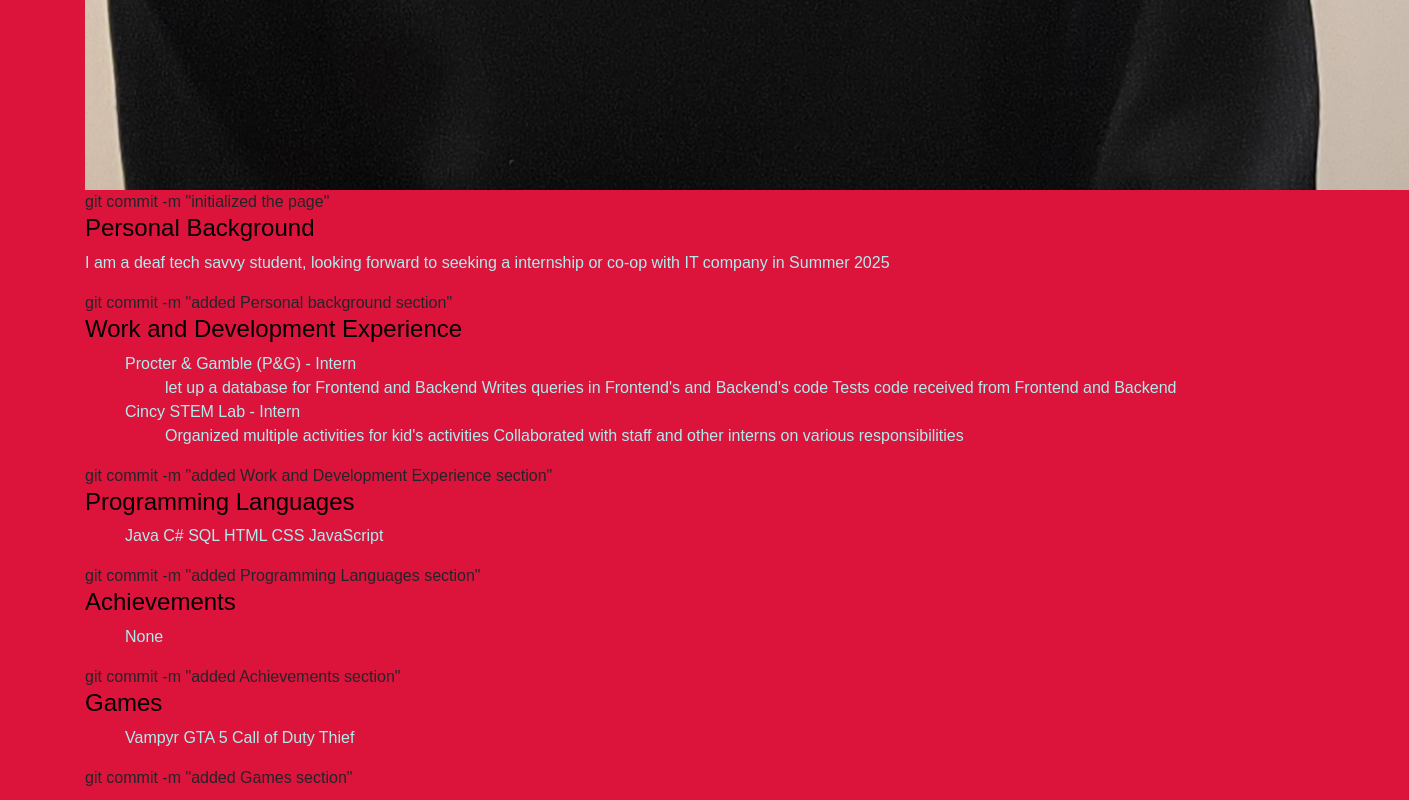
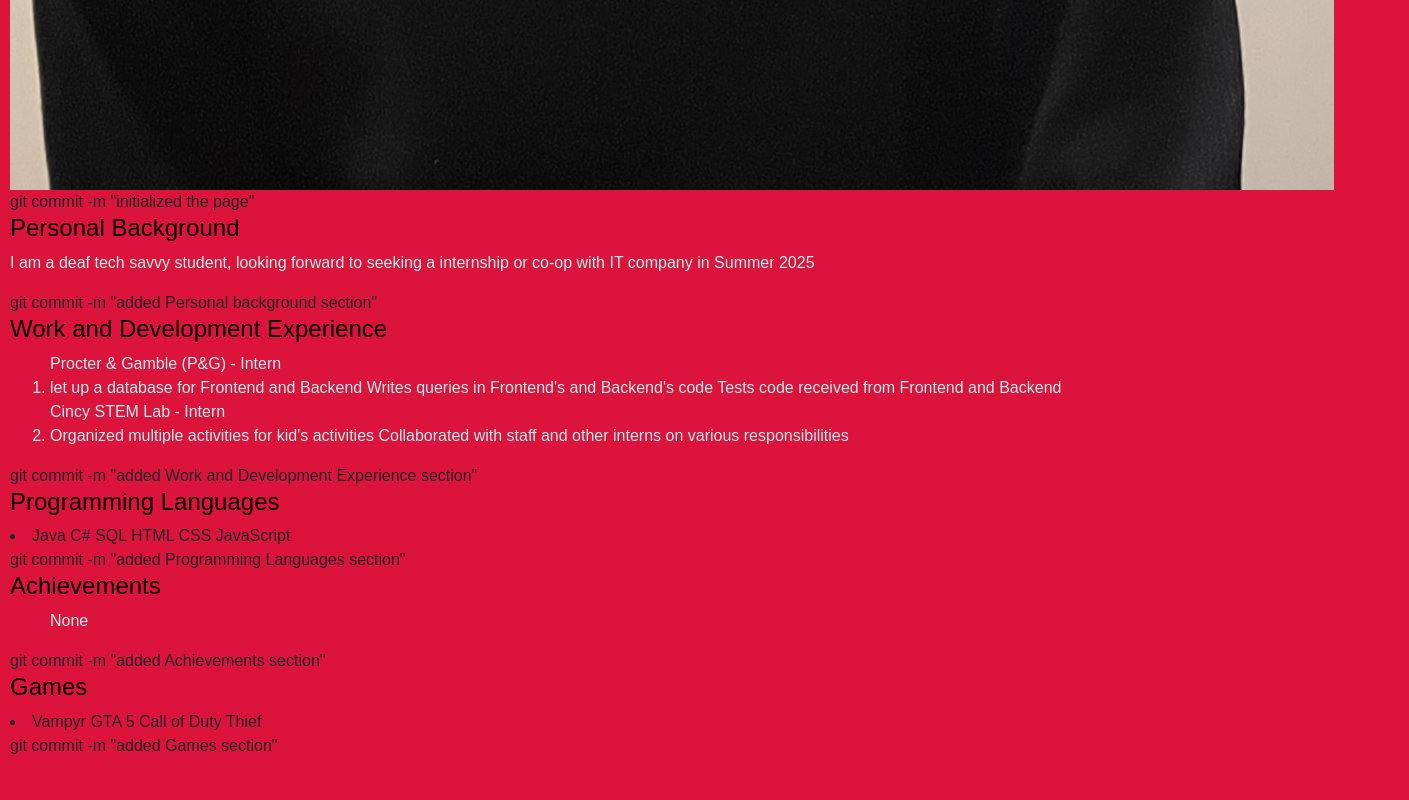
Before and after one commit to IT3049C-Lively-FA23/online-portfolio-DeafieGuy, a website: page index.html in a window 1280 px wide. Shown: the part 1533-2333 px from the top of the page, 1409 px wide, since content can reach past the window. After the commit the page ends 2301 px from the top, so only its background shows below. Drawn offline with nearby package versions, Linux system fonts and the light colour scheme.

Commit message:
Replaced section to class, replaced the inside ol to li

```diff
--- a/index.html
+++ b/index.html
@@ -13,14 +13,14 @@
 </head>
 
 <body>
-  <div class="container">
+  <div class="Name">
     <h1>
       Donald Durgan III
     </h1>
     <img src="resources/images/20220911_190718.jpg" />
     git commit -m "initialized the page"
 
-    <div section="Personal Background">
+    <div class="Personal Background">
       <h4>Personal Background</h4>
       <p>
         I am a deaf tech savvy student, looking forward to seeking a internship or co-op with IT company in Summer 2025
@@ -28,38 +28,38 @@
     </div>
     git commit -m "added Personal background section"
 
-    <div section="Work and Development Experience">
+    <div class="Work and Development Experience">
       <h4>Work and Development Experience</h4>
       <ol>
         Procter & Gamble (P&G) - Intern
-        <ol>
+        <li>
           let up a database for Frontend and Backend
           Writes queries in Frontend's and Backend's code
           Tests code received from Frontend and Backend
-        </ol>
+        </li>
         Cincy STEM Lab - Intern
-        <ol>
+        <li>
           Organized multiple activities for kid's activities
           Collaborated with staff and other interns on various responsibilities
-        </ol>
+        </li>
       </ol>
     </div>
     git commit -m "added Work and Development Experience section"
 
-    <div section="Programming Languages">
+    <div class="Programming Languages">
       <h4>Programming Languages</h4>
-      <ol>
+      <li>
         Java
         C#
         SQL
         HTML
         CSS
         JavaScript
-      </ol>
+      </li>
     </div>
     git commit -m "added Programming Languages section"
 
-    <div section="Achievements">
+    <div class="Achievements">
       <h4>Achievements</h4>
       <ul>
         None
@@ -67,14 +67,14 @@
     </div>
     git commit -m "added Achievements section"
 
-    <div section="Games">
+    <div class="Games">
       <h4>Games</h4>
-      <ol>
+      <li>
         Vampyr
         GTA 5
         Call of Duty
         Thief
-      </ol>
+      </li>
     </div>
     git commit -m "added Games section"
 
```
